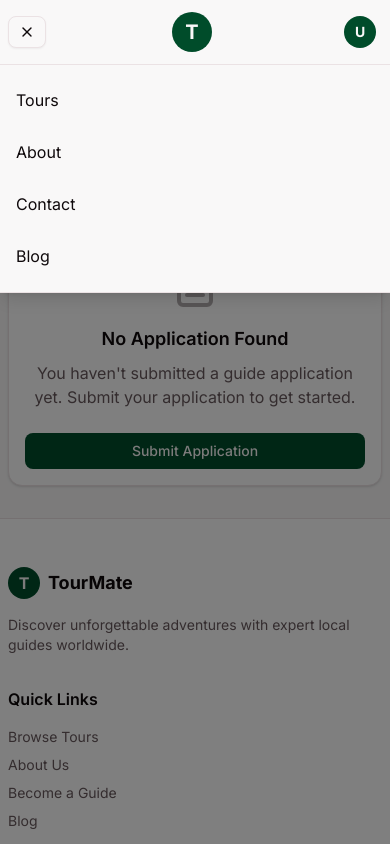
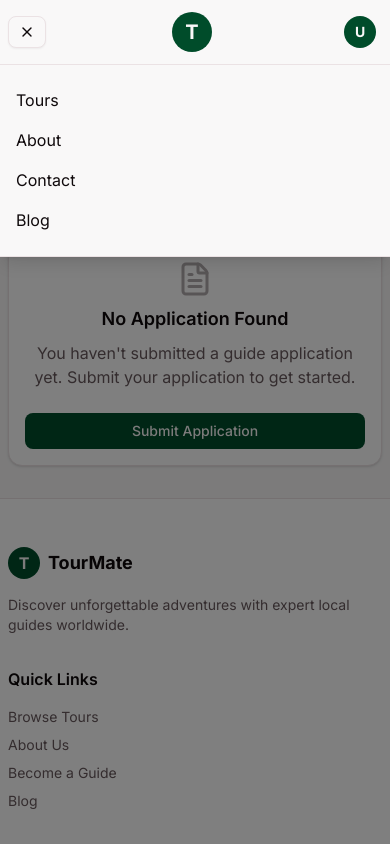
Before and after one commit to asrafulsgit/tour-mate-client, a Next.js app: page /user/guide-application in a window 390 px wide. Both pictures are taken after a click on the button "Toggle menu". Shown: the top 844 px of the page. Built offline with nearby package versions, Linux system fonts and the light colour scheme.

Commit message:
update guide-application

```diff
--- a/src/components/shared/Navbar.tsx
+++ b/src/components/shared/Navbar.tsx
@@ -273,7 +273,7 @@ function Navbar({ isAuthenticated = true, userRole = Role.USER }: HeaderProps) {
           border-border shadow-lg z-50 md:hidden animate-in slide-in-from-top-4 duration-300"
           >
             <nav className="max-w-7xl mx-auto px-4 sm:px-6 lg:px-8 pb-4 pt-4">
-              <div className="flex flex-col gap-3">
+              <div className="flex flex-col">
                 {navItems.map((item) => (
                   <Link
                     onClick={() => setMobileMenuOpen(false)}
--- a/src/components/user/guide-application/ApplicationForm.tsx
+++ b/src/components/user/guide-application/ApplicationForm.tsx
@@ -62,10 +62,9 @@ const ApplicationForm = () => {
   };
   return (
     <Card className="p-4 sm:p-8 gap-3 sm:gap-6">
-      <h2 className="text-xl font-bold text-foreground sm:mb-6">
+      <h2 className="text-xl font-bold text-foreground">
         Guide Application Form
       </h2>
-
       <form onSubmit={handleSubmit} className="space-y-4 sm:space-y-6">
         {/* Division Selection */}
         <div>
@@ -156,7 +155,7 @@ const ApplicationForm = () => {
         </div>
 
         {/* Submit Button */}
-        <div className="flex gap-3 pt-4">
+        <div className="flex gap-3 sm:pt-4">
           <Button type="submit" disabled={isSubmitting} className="flex-1">
             {isSubmitting ? "Submitting..." : "Submit Application"}
           </Button>
--- a/src/components/user/guide-application/NotFoundApplication.tsx
+++ b/src/components/user/guide-application/NotFoundApplication.tsx
@@ -4,15 +4,14 @@ import { FileText } from "lucide-react";
 
 const NotFoundApplication = () => {
   return (
-    <Card className="p-4 sm:p-8 text-center gap-0 sm:gap-6">
+    <Card className="p-4 sm:p-8 text-center gap-2 sm:gap-6">
       <FileText
-        size={48}
-        className="mx-auto mb-4 text-muted-foreground opacity-50"
+        className="mx-auto text-muted-foreground opacity-50 w-9 h-9 sm:w-12 sm:h-12 lg:w-14 lg:h-14"
       />
-      <h3 className="text-lg font-semibold text-foreground mb-2">
+      <h3 className="text-lg font-semibold text-foreground">
         No Application Found
       </h3>
-      <p className="text-muted-foreground mb-6">
+      <p className="text-muted-foreground mb-4 sm:mb-6">
         You haven't submitted a guide application yet. Submit your application
         to get started.
       </p>
--- a/src/components/user/guide-application/index.tsx
+++ b/src/components/user/guide-application/index.tsx
@@ -10,7 +10,6 @@ import NotFoundApplication from "./NotFoundApplication";
 export default function GuideApplicationPage() {
   const [activeTab, setActiveTab] = useState<"status" | "new">("status");
   const [submitSuccess, setSubmitSuccess] = useState(false);
-  // Get user's application if exists
   const userApplication = mockGuideApplications.find(
     (app) => app.userId === "user",
   );
```
